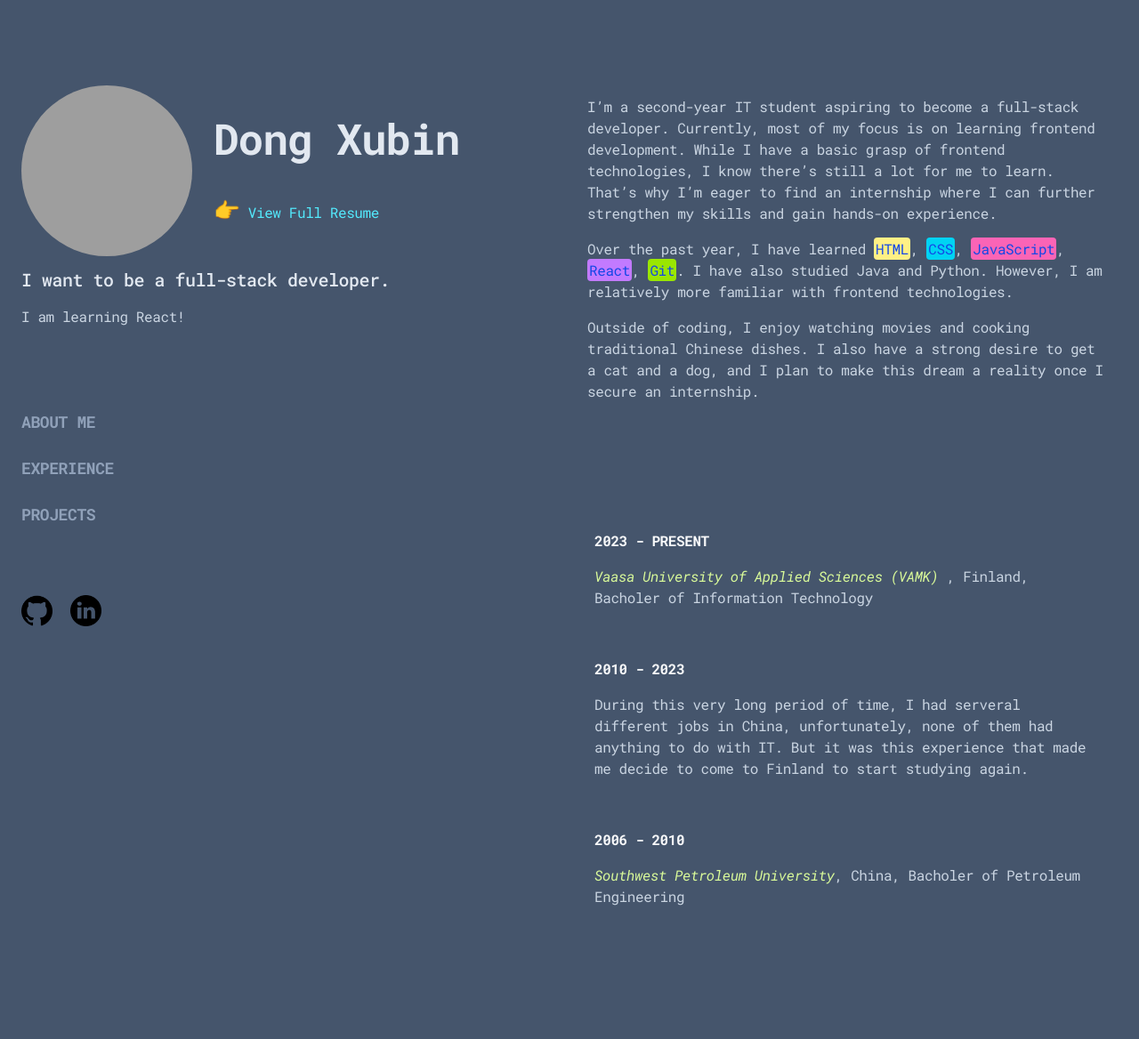
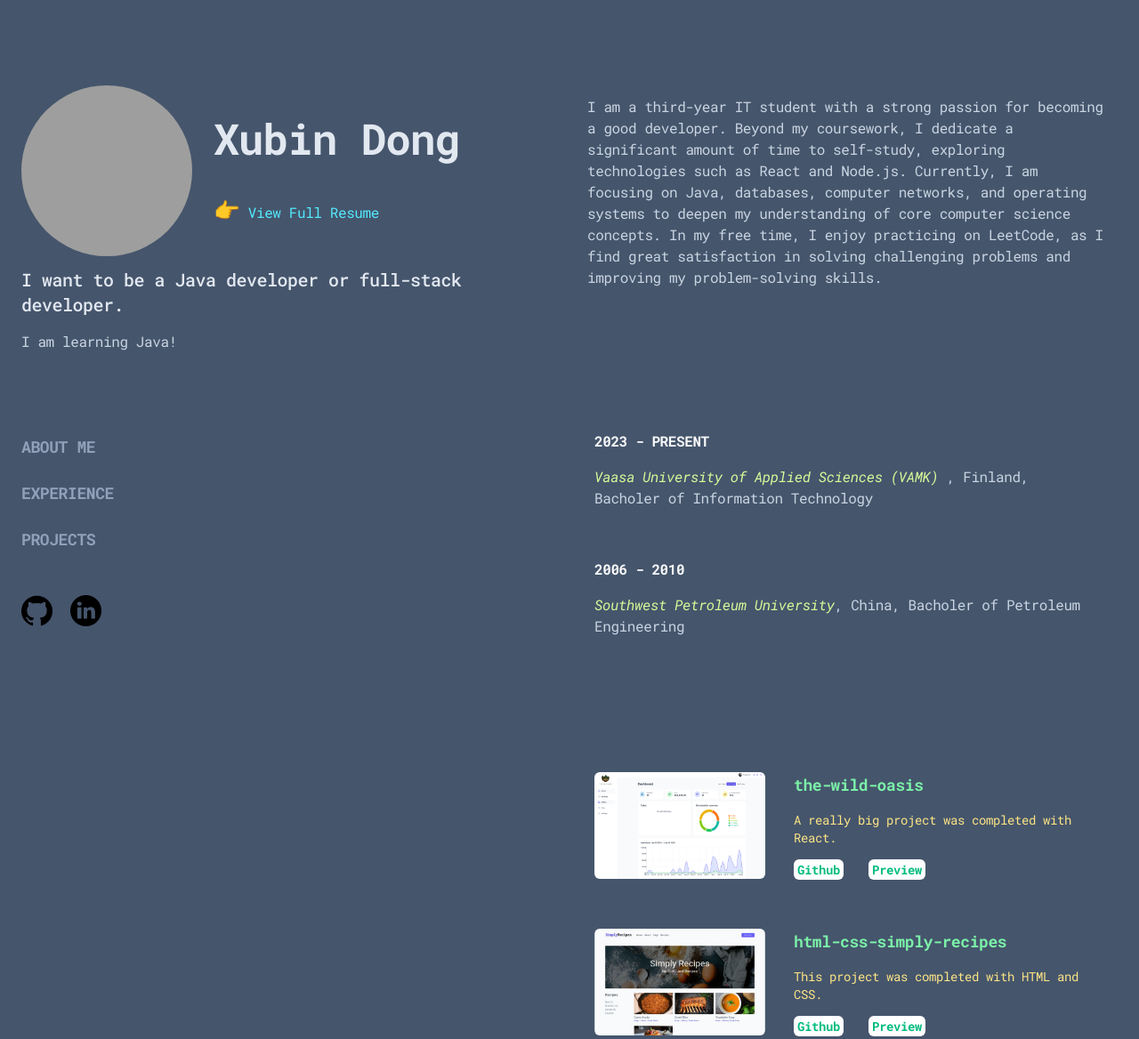
Before and after one commit to dongxubin87/dongxubin87.github.io, a website: page src/index.html in a window 1280 px wide. Shown: the top 1168 px of the page at 89% size. Drawn offline with Linux system fonts and the light colour scheme; grey boxes are pictures that could not be loaded.

Commit message:
9.18change

```diff
--- a/src/index.html
+++ b/src/index.html
@@ -3,7 +3,7 @@
   <head>
     <meta charset="UTF-8" />
     <meta name="viewport" content="width=device-width, initial-scale=1.0" />
-    <title>Dong Xubin</title>
+    <title>Xubin Dong</title>
     <link rel="preconnect" href="https://fonts.googleapis.com" />
     <link rel="preconnect" href="https://fonts.gstatic.com" crossorigin />
     <link
@@ -29,7 +29,7 @@
                 <h1
                   class="text-4xl font-bold tracking-tight text-slate-200 sm:text-5xl"
                 >
-                  Dong Xubin
+                  Xubin Dong
                 </h1>
                 <a
                   href="./Resume.pdf"
@@ -43,10 +43,10 @@
             <h2
               class="mt-3 text-lg font-medium tracking-tight text-slate-200 sm:text-xl"
             >
-              I want to be a full-stack developer.
+              I want to be a Java developer or full-stack developer.
             </h2>
             <p class="mb-20 mt-4 max-w-xs leading-normal text-slate-300">
-              I am learning React!
+              I am learning Java!
             </p>
             <nav class="hidden lg:block">
               <ul class="mt-16 w-max text-lg">
@@ -88,36 +88,7 @@
           >
             <div>
               <p class="mb-4">
-                I’m a second-year IT student aspiring to become a full-stack
-                developer. Currently, most of my focus is on learning frontend
-                development. While I have a basic grasp of frontend
-                technologies, I know there’s still a lot for me to learn. That’s
-                why I’m eager to find an internship where I can further
-                strengthen my skills and gain hands-on experience.
-              </p>
-              <p class="mb-4">
-                Over the past year, I have learned
-                <span class="bg-yellow-200 rounded p-0.5 text-blue-700"
-                  >HTML</span
-                >,
-                <span class="bg-cyan-400 rounded p-0.5 text-blue-700">CSS</span
-                >,
-                <span class="bg-pink-400 rounded p-0.5 text-blue-700"
-                  >JavaScript</span
-                >,
-                <span class="bg-purple-400 rounded p-0.5 text-blue-700"
-                  >React</span
-                >,
-                <span class="bg-lime-400 rounded p-0.5 text-blue-700">Git</span
-                >. I have also studied Java and Python. However, I am relatively
-                more familiar with frontend technologies.
-              </p>
-
-              <p>
-                Outside of coding, I enjoy watching movies and cooking
-                traditional Chinese dishes. I also have a strong desire to get a
-                cat and a dog, and I plan to make this dream a reality once I
-                secure an internship.
+              I am a third-year IT student with a strong passion for becoming a good developer. Beyond my coursework, I dedicate a significant amount of time to self-study, exploring technologies such as React and Node.js. Currently, I am focusing on Java, databases, computer networks, and operating systems to deepen my understanding of core computer science concepts. In my free time, I enjoy practicing on LeetCode, as I find great satisfaction in solving challenging problems and improving my problem-solving skills.
               </p>
             </div>
           </section>
@@ -138,17 +109,6 @@
                   Vaasa University of Applied Sciences (VAMK)</a
                 >
                 , Finland, Bacholer of Information Technology
-              </p>
-            </div>
-            <div
-              class="mb-4 rounded-md p-5 transition-all duration-200 hover:bg-slate-700"
-            >
-              <h2 class="mb-4 font-bold uppercase text-gray-50">2010 - 2023</h2>
-              <p class="text-slate-300">
-                During this very long period of time, I had serveral different
-                jobs in China, unfortunately, none of them had anything to do
-                with IT. But it was this experience that made me decide to come
-                to Finland to start studying again.
               </p>
             </div>
             <div
```
